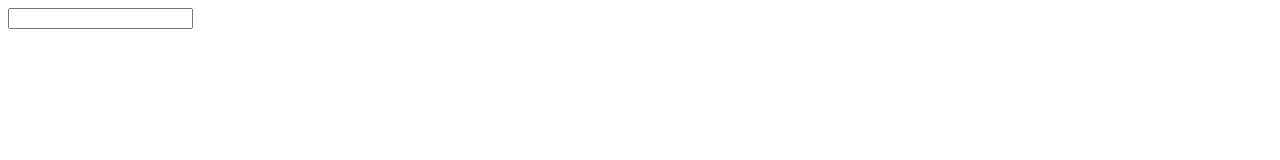
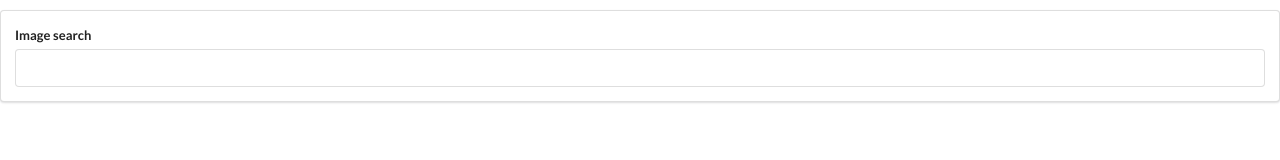
Before and after one commit to Samyaryal/React-Redux, a React app in the folder pics/: page / in a window 1280 px wide. Built offline with nearby package versions, Linux system fonts and the light colour scheme.

Commit message:
handling props and methods

```diff
--- a/pics/public/index.html
+++ b/pics/public/index.html
@@ -10,6 +10,7 @@
       content="Web site created using create-react-app"
     />
     <link rel="apple-touch-icon" href="%PUBLIC_URL%/logo192.png" />
+    <link rel="stylesheet" href="https://cdnjs.cloudflare.com/ajax/libs/semantic-ui/2.4.1/semantic.min.css" >
     <!--
       manifest.json provides metadata used when your web app is installed on a
       user's mobile device or desktop. See https://developers.google.com/web/fundamentals/web-app-manifest/
--- a/pics/src/components/App.js
+++ b/pics/src/components/App.js
@@ -2,11 +2,16 @@ import React from 'react'
 import SearchBar from './SearchBar';
 
 
-const App = ()  => {
-    return (
-        <div>
-           <SearchBar />
-        </div>
-    )
+class App extends React.Component {
+    onSearchSubmit(term){
+        console.log(term);
+    }
+    render(){
+        return (
+            <div className="ui-container" style={{marginTop: '10px'}}>
+                <SearchBar onSubmit={this.onSearchSubmit}/>
+            </div>
+        )
+    }
 }
 export default App;
--- a/pics/src/components/SearchBar.js
+++ b/pics/src/components/SearchBar.js
@@ -1,11 +1,22 @@
 import React from 'react';
 
 class SearchBar extends React.Component {
+    state = { term: ''};
+
+    onFormSubmit = (event) => { // everytime we create a form, we dont want form to automatically submit itself, to prevent that event.preventDefault is called
+        event.preventDefault();
+        this.props.onSubmit(this.state.term);  // in class props object is referenced as this.props
+
+        //console.log(this.state.term); //the value of 'this' is always equal to SearchBar
+    }
     render(){
         return (
-            <div>
-               <form>
-                  <input type="text" />
+            <div className="ui segment">
+               <form onSubmit ={this.onFormSubmit} className="ui form">
+                  <div className="field">
+                      <label>Image search</label>
+                      <input type="text"  value ={this.state.term} onChange={e => this.setState({term: e.target.value})} /> {/* everytime use type an input it going to update the state; it is going to update an term property.*/}
+                  </div>
                </form>
             </div>
         );
```
